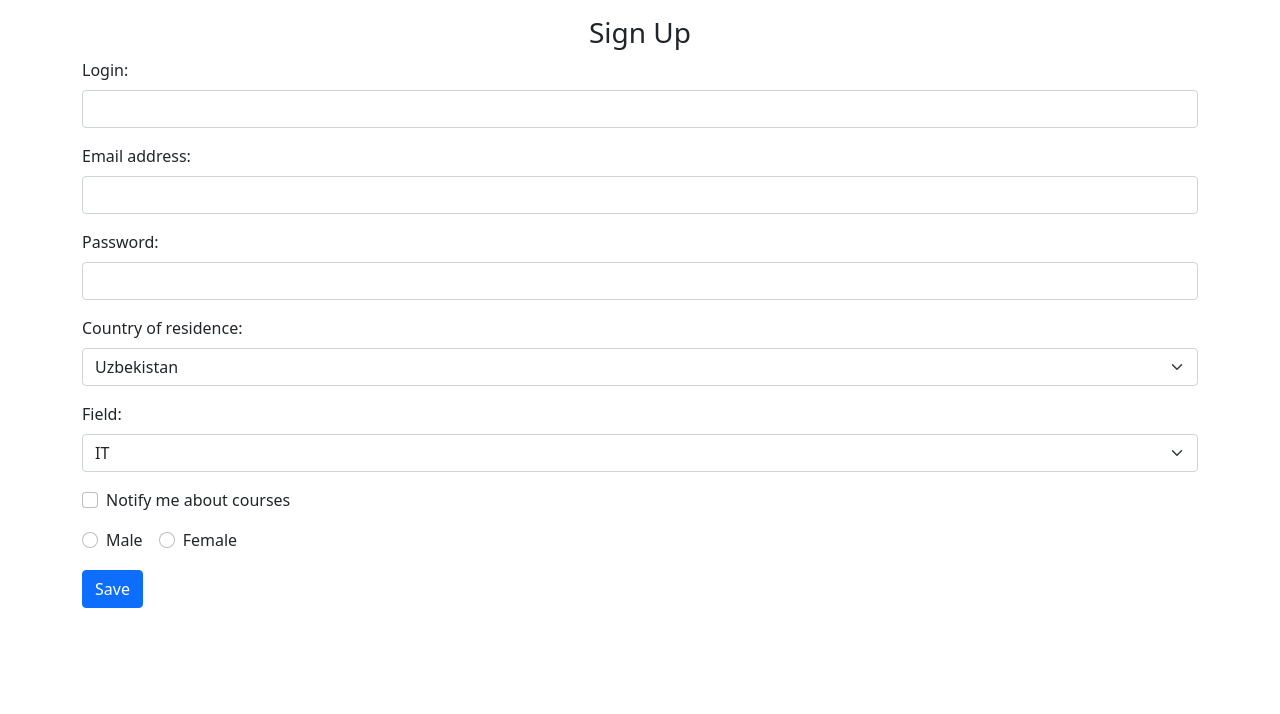
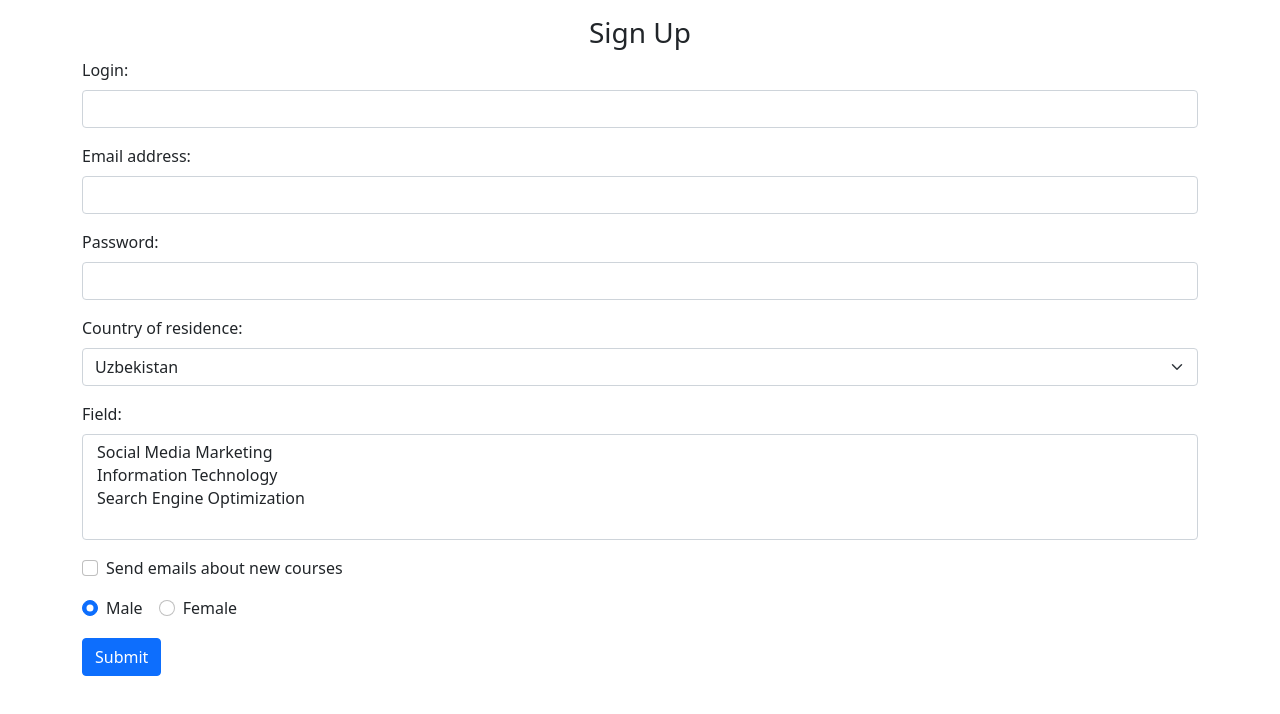
Before and after one commit to salokh1dd1n/vue-practice, a Vue app: page / in a window 1280 px wide. Shown: the top 714 px of the page. Built offline with nearby package versions, Linux system fonts and the light colour scheme.

Commit message:
Updated SignUp.vue component: worked with form (input, select, checkbox, radio)

```diff
--- a/src/components/SignUp.vue
+++ b/src/components/SignUp.vue
@@ -3,36 +3,54 @@
     <h3 class="mt-3 text-center">Sign Up</h3>
     <div class="mb-3">
       <label for="login" class="form-label">Login:</label>
-      <input type="email" class="form-control" id="login" />
+      <input type="email" class="form-control" id="login" v-model="login" />
     </div>
     <div class="mb-3">
       <label for="email" class="form-label">Email address:</label>
-      <input type="email" class="form-control" id="email" />
+      <input type="email" class="form-control" id="email" v-model="email" />
     </div>
     <div class="mb-3">
       <label for="password" class="form-label">Password:</label>
-      <input type="password" class="form-control" id="password" />
+      <input
+        type="password"
+        class="form-control"
+        id="password"
+        v-model="password"
+      />
     </div>
     <div class="mb-3">
       <label class="form-label">Country of residence:</label>
-      <select class="form-select">
-        <option value="1">Uzbekistan</option>
-        <option value="2">Poland</option>
-        <option value="3">USA</option>
+      <select class="form-select" v-model="country">
+        <option
+          :value="country.value"
+          v-for="(country, index) in countries"
+          :key="index"
+        >
+          {{ country.label }}
+        </option>
       </select>
     </div>
     <div class="mb-3">
       <label class="form-label">Field:</label>
-      <select class="form-select">
-        <option value="1">IT</option>
-        <option value="2">SMM</option>
-        <option value="3">Logistics</option>
+      <select class="form-select" v-model="field" multiple>
+        <option
+          :value="field.value"
+          v-for="(field, index) in fields"
+          :key="index"
+        >
+          {{ field.label }}
+        </option>
       </select>
     </div>
     <div class="mb-3 form-check">
-      <input type="checkbox" class="form-check-input" id="exampleCheck1" />
-      <label class="form-check-label" for="exampleCheck1">
-        Notify me about courses
+      <input
+        type="checkbox"
+        class="form-check-input"
+        id="sendEmail"
+        v-model="agreeWithSendEmail"
+      />
+      <label class="form-check-label" for="sendEmail">
+        Send emails about new courses
       </label>
     </div>
     <div class="mb-3">
@@ -40,30 +58,69 @@
         <input
           class="form-check-input"
           type="radio"
-          name="inlineRadioOptions"
-          id="inlineRadio1"
-          value="option1"
+          id="male"
+          value="male"
+          v-model="gender"
         />
-        <label class="form-check-label" for="inlineRadio1">Male</label>
+        <label class="form-check-label" for="male">Male</label>
       </div>
       <div class="form-check form-check-inline">
         <input
           class="form-check-input"
           type="radio"
-          name="inlineRadioOptions"
-          id="inlineRadio2"
-          value="option2"
+          id="female"
+          value="female"
+          v-model="gender"
         />
-        <label class="form-check-label" for="inlineRadio2">Female</label>
+        <label class="form-check-label" for="female">Female</label>
       </div>
     </div>
-    <button type="submit" class="btn btn-primary">Save</button>
+    <button type="submit" class="btn btn-primary">Submit</button>
   </div>
 </template>
 
 <script>
 export default {
   name: "SignUp",
+  data() {
+    return {
+      login: "",
+      email: "",
+      password: "",
+      field: "IT",
+      country: "uzbekistan",
+      agreeWithSendEmail: false,
+      gender: "male",
+      fields: [
+        {
+          label: "Social Media Marketing",
+          value: "SMM",
+        },
+        {
+          label: "Information Technology",
+          value: "IT",
+        },
+        {
+          label: "Search Engine Optimization",
+          value: "SEO",
+        },
+      ],
+      countries: [
+        {
+          label: "Uzbekistan",
+          value: "uzbekistan",
+        },
+        {
+          label: "Poland",
+          value: "poland",
+        },
+        {
+          label: "USA",
+          value: "usa",
+        },
+      ],
+    };
+  },
 };
 </script>
 
```
